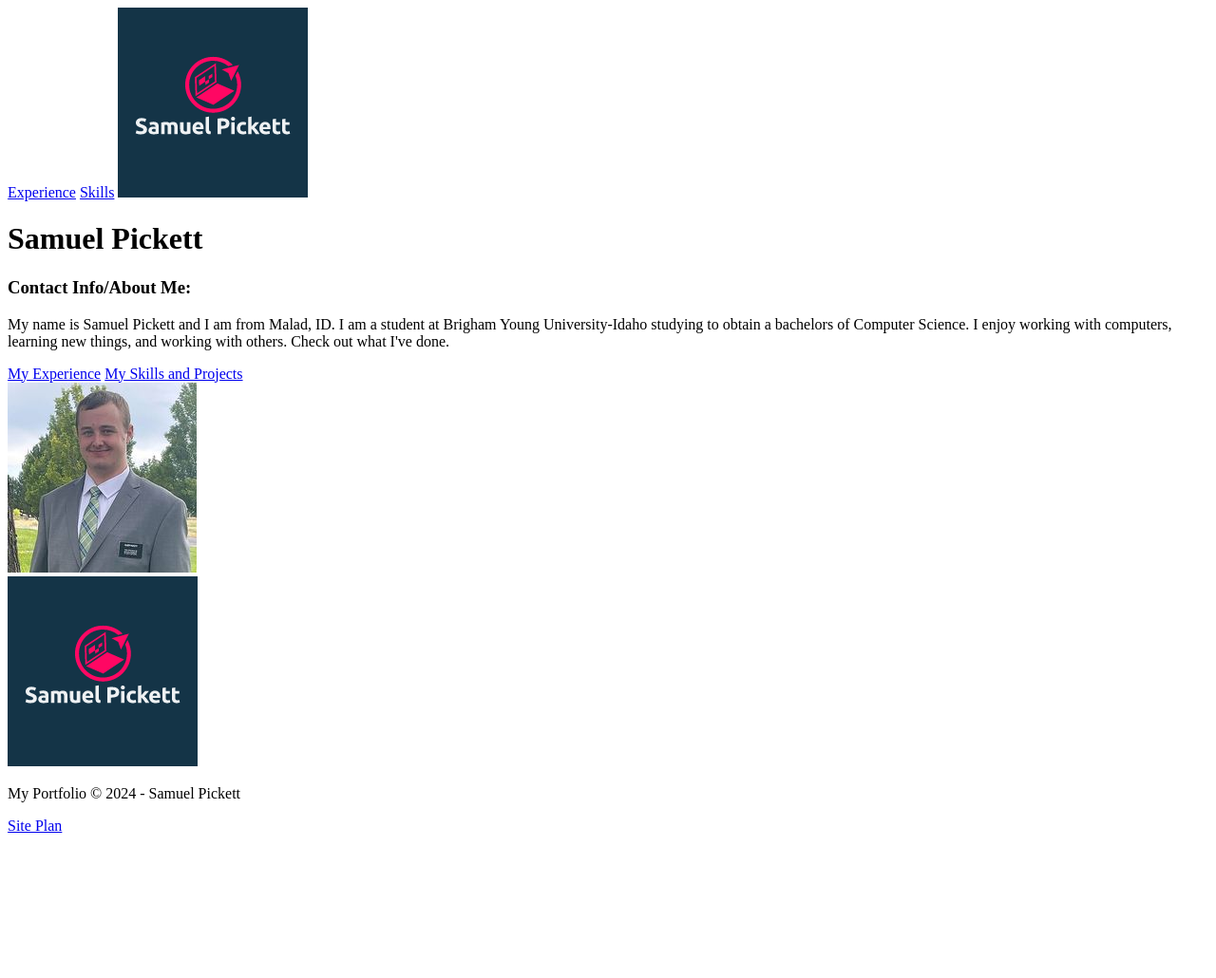
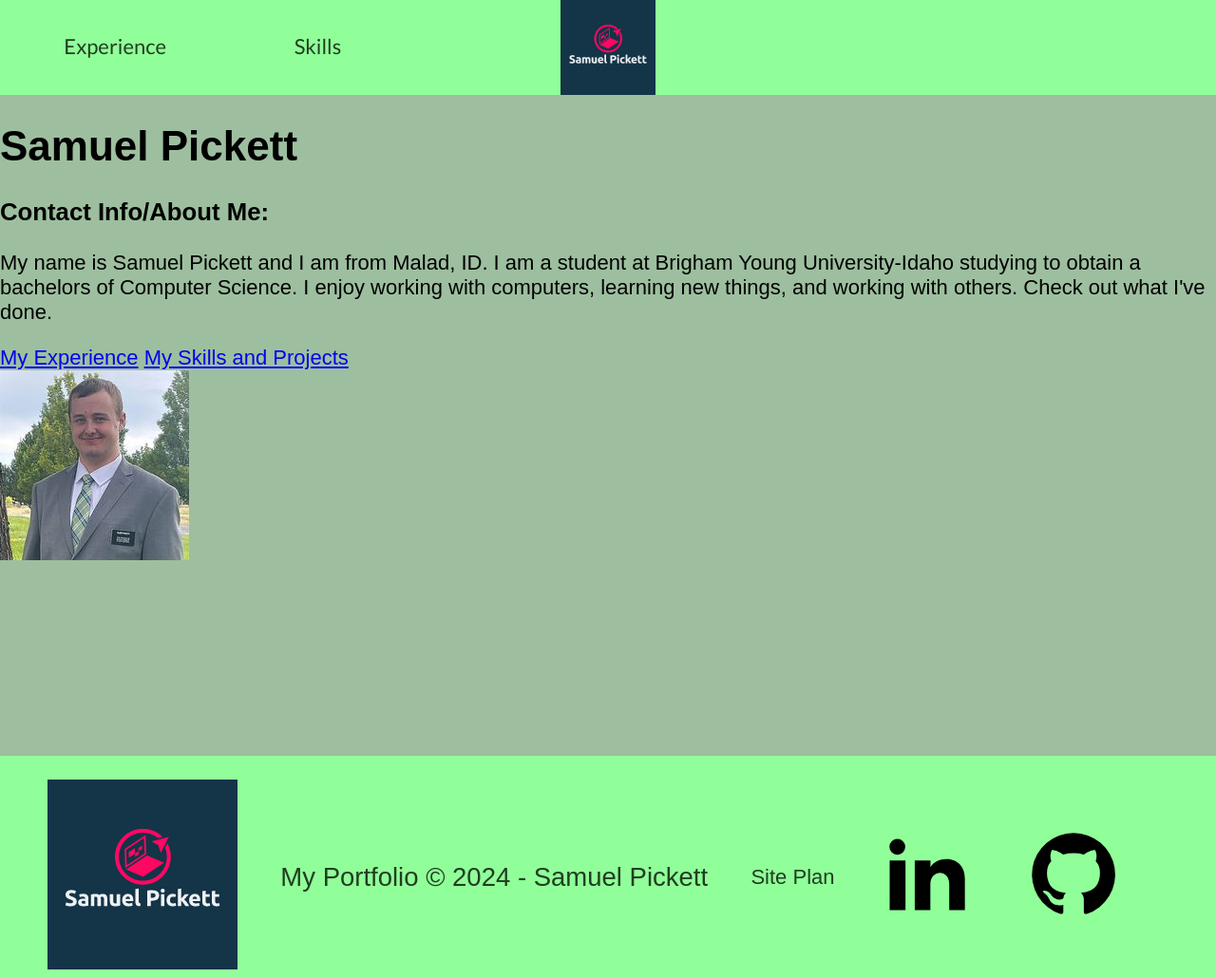
Before and after one commit to samuelpickett/portfolio, a plain HTML site: page index.html in a window 1280 px wide. Shown: the top 1030 px of the page at 95% size. Drawn offline with Linux system fonts and the light colour scheme.

Commit message:
Finished header and footer for main page

```diff
--- a/index.html
+++ b/index.html
@@ -4,6 +4,7 @@
     <meta charset="UTF-8">
     <link rel="icon" href="images/logo.png">
     <meta name="viewport" content="width=device-width, initial-scale=1.0">
+    <link rel="stylesheet" href="styles/styles.css">
     <title>My Portfolio</title>
 </head>
 <body>
@@ -11,10 +12,13 @@
         <nav>
             <a href="experience.html">Experience</a>
             <a href="skills.html">Skills</a>
-            <a href="index.html">
-                <img src="images/logo.png" alt="Logo for Samuel Pickett">
-            </a>
         </nav>
+        <div class="logo">
+        <a href="index.html">
+            <img src="images/logo.png" alt="Logo for Samuel Pickett">
+        </a>
+        </div>
+
     </header>
     <main>
         <div class="personal_info">
@@ -27,9 +31,11 @@
         <img class="profile" src="images/profile.jpg" alt="Picture of Samuel Pickett">
     </main>
     <footer>
-        <img src="images/logo.png" alt="Logo for Samuel Pickett">
+        <a href="index.html">
+            <img src="images/logo.png" alt="Logo for Samuel Pickett">
+        </a>
         <p>My Portfolio &copy; 2024 - Samuel Pickett</p>
-        <a href="site-plan.html">Site Plan</a>
+        <a class = "site-plan" href="site-plan.html">Site Plan</a>
         <div class = "social">
             <a href="https://www.linkedin.com/in/samuel-pickett-53b8a2330">
                 <img src="images/linkedin-brands-solid.svg" alt="Link to LinkedIn profile">
--- /dev/null
+++ b/styles/styles.css
@@ -0,0 +1,77 @@
+@import url('https://fonts.googleapis.com/css2?family=Lato:ital,wght@0,100;0,300;0,400;0,700;0,900;1,100;1,300;1,400;1,700;1,900&family=Montserrat:ital,wght@0,100..900;1,100..900&display=swap');
+
+/* Styles for the header */
+header{
+    background-color: #91FF99;
+    font-family: 'Merriweather', Arial, sans-serif;
+    display: grid;
+    grid-template-columns: 1fr 1fr 1fr;
+    height: 100px;
+}
+nav{
+    display: flex;
+    justify-content: space-around;
+}
+nav a{
+    text-align: center;
+    color: #1E3F20;
+    text-decoration: none;
+    padding: 35px;
+    font-family: Lato, arial;
+}
+nav a:hover{
+    background-color: #1E3F20;
+    color: #91FF99;
+    height: 30px;
+}
+.logo{
+    display: flex;
+    justify-content: space-around;
+}
+header img{
+    width: 100px;
+}
+
+/* Styles for the body */
+body{
+    background-color: #9DBF9F;
+    font-family: 'Oswald', Arial, sans-serif;
+    font-size: 22px;
+    margin: 0;
+    padding: 0;
+}
+
+/* Styles for the footer */
+footer{
+    background-color: #91FF99;
+    color: #1E3F20;
+    padding: 25px 50px;
+    margin-top: 200px;
+    display: flex;
+    justify-content: space-between;
+    align-items: center;
+}
+
+footer a{
+    color: #1E3F20;
+    text-decoration: none;
+}
+
+.site-plan:hover{
+    background-color: #1E3F20;
+    color: #91FF99;
+    height: 30px;
+
+}
+
+footer p{
+    font-size: 1.25em;
+}
+
+footer img{
+    width: 200px
+}
+footer .social img{
+    padding-right: 50px;
+    width: 100px
+}
```
